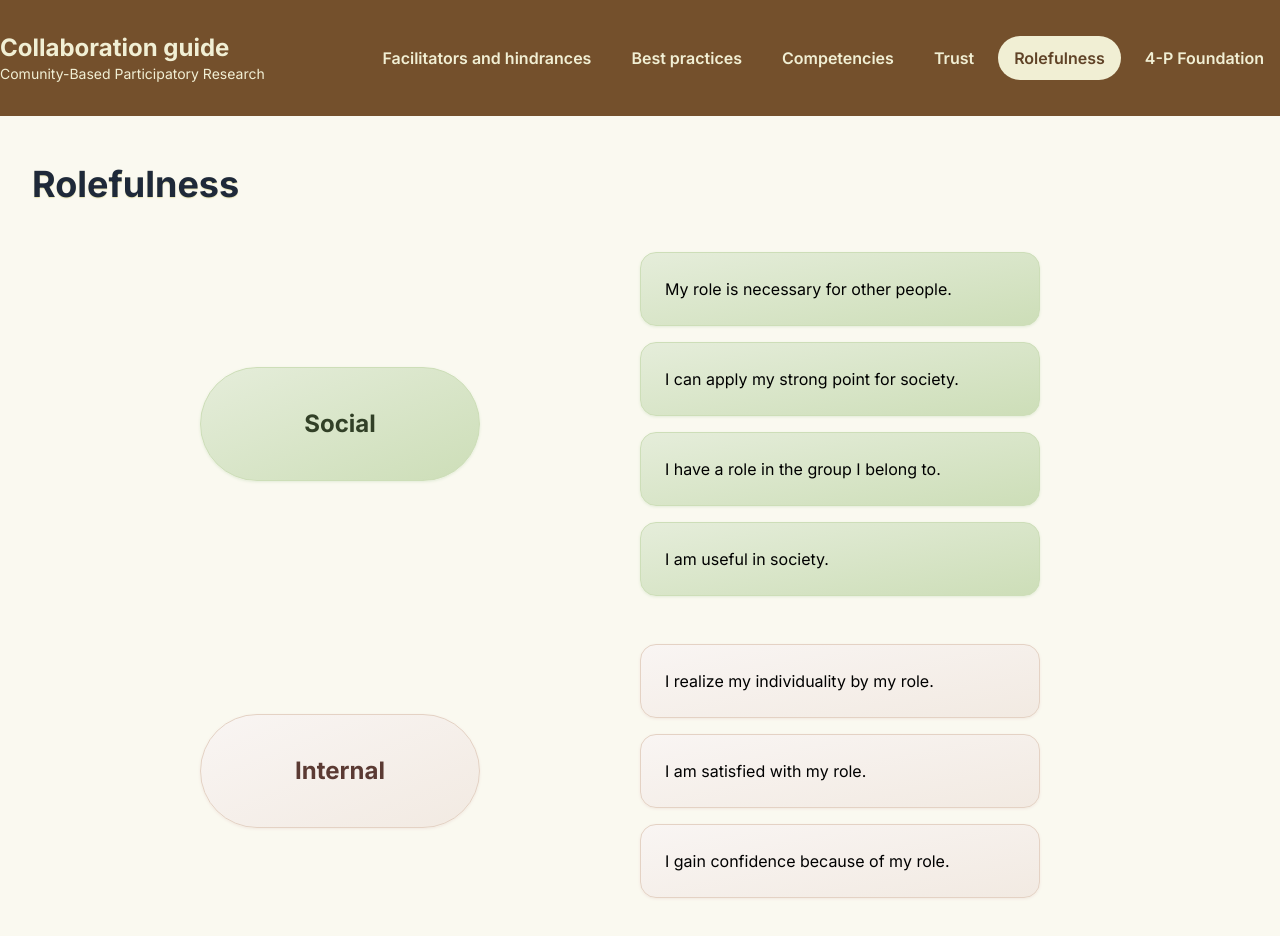
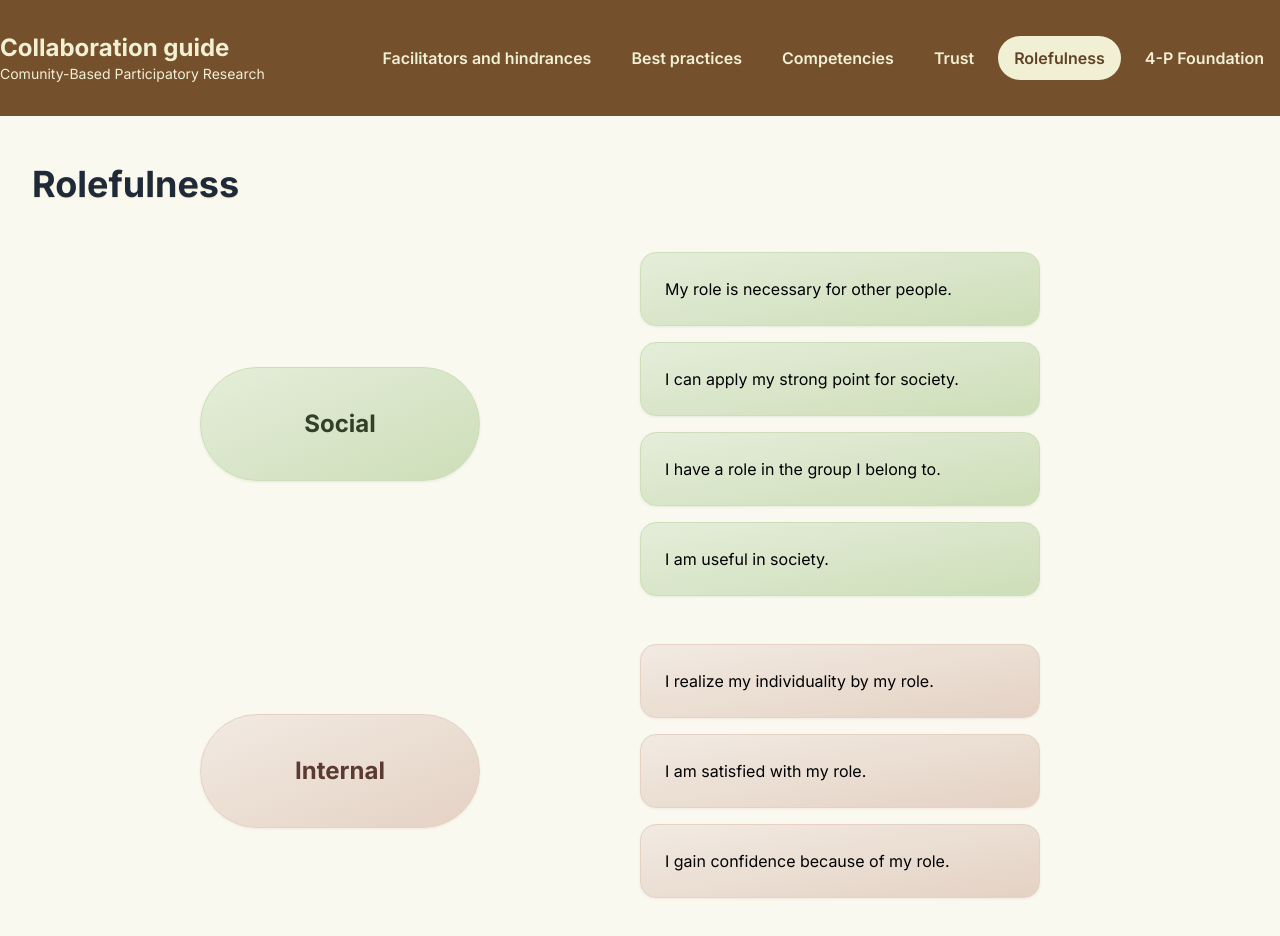
Before and after one commit to havekes/collaboration, a SvelteKit app: page /rolefulness in a window 1280 px wide. Shown: the top 936 px of the page. Built offline with nearby package versions, Linux system fonts and the light colour scheme; some icons are missing.

Commit message:
fix trsut colors

```diff
--- a/src/lib/components/Card.svelte
+++ b/src/lib/components/Card.svelte
@@ -16,7 +16,7 @@
 			case 'cornsilk':
 				return 'border-cornsilk-200 bg-linear-to-br from-cornsilk-100 to-cornsilk-200 shadow-cornsilk-100';
 			case 'light-bronze':
-				return 'border-light-bronze-200 bg-linear-to-br from-light-bronze-50 to-light-bronze-100 shadow-light-bronze-100';
+				return 'border-light-bronze-200 bg-linear-to-br from-light-bronze-100 to-light-bronze-200 shadow-light-bronze-100';
 		}
 	});
 </script>
--- a/src/routes/trust-building/+page.svelte
+++ b/src/routes/trust-building/+page.svelte
@@ -92,10 +92,10 @@
 			</Card>
 		</div>
 
-		<div class="absolute top-185 rotate-45 text-2xl text-gray-500">
+		<div class="absolute top-180 rotate-45 text-2xl text-light-bronze-500">
 			<FontAwesomeIcon icon={faArrowsLeftRight} />
 		</div>
-		<div class="absolute top-142 ml-135 rotate-90 text-2xl text-gray-500">
+		<div class="absolute top-133 ml-165 rotate-90 text-2xl text-light-bronze-500">
 			<FontAwesomeIcon icon={faArrowsLeftRight} />
 		</div>
 	</section>
```
